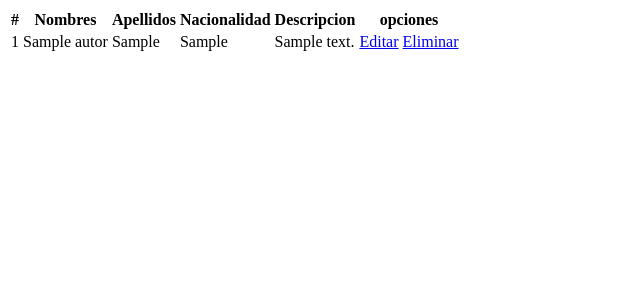
After one commit to AlexEspinosa98/curso_django, a Django app: page /libro/listar_autor/ in a window 1280 px wide. The commit adds this page. Shown: the top 300 px of the page, without its empty margins (0-640 px from the left). Run offline with Django 4.2, Linux system fonts and the light colour scheme; tables that the repository leaves empty hold one stand-in row (values such as "Sample post").

Commit message:
Eliminación logica y total

```diff
--- a/biblioteca/libros/models.py
+++ b/biblioteca/libros/models.py
@@ -8,6 +8,7 @@ class Autor(models.Model):
     apellidos= models.CharField(max_length=200, blank=False, null= False)
     nacionalidad = models.CharField(max_length=100, blank=False, null =False)
     descripcion = models.TextField(blank=False, null = False)
+    estado=models.BooleanField("Estado", default= True)
     fecha_creacion = models.DateTimeField('Fecha de creacion', auto_now= True, auto_now_add= False)
 
     class Meta:
--- a/biblioteca/libros/urls.py
+++ b/biblioteca/libros/urls.py
@@ -1,8 +1,13 @@
-from django.urls import path
-from .views import Home,crearAutor
+from django.urls import path,re_path
+from .views import Home,crearAutor,listarAutor,editarAutor,eliminarAutor
 
 urlpatterns = [
     path('',Home,name='index'),
     #path('crear_autor/',crearautor, name='crear_autor')
-    path('crear_autor/', crearAutor,name='crear_autor')
+    path('crear_autor/', crearAutor,name='crear_autor'),
+    path('listar_autor/',listarAutor,name='listar_autor'),
+    path('editar_autor/<int:id>',editarAutor, name = 'editar_autor'),
+    path('eliminar_autor/<int:id>',eliminarAutor, name = 'eliminar_autor'),
+    #re_path
+
 ]
--- a/biblioteca/libros/views.py
+++ b/biblioteca/libros/views.py
@@ -1,5 +1,7 @@
 from django.shortcuts import render,redirect
 from .forms import AutorForm
+from .models import Autor
+from django.core.exceptions import ObjectDoesNotExist
 
 # Create your views here.
 def Home(request):
@@ -14,3 +16,36 @@ def crearAutor(request):
     else:
         autor_form= AutorForm()
     return render(request,'libros/crear_autor.html',{'autor_form':autor_form})
+
+def listarAutor(request):
+    autores=Autor.objects.filter(estado=True)
+    return render(request,'libros/listar_autor.html',{'autores':autores})
+
+def editarAutor(request,id):
+    autor_form=None
+    error=None
+    try:
+        autor=Autor.objects.get(id = id)
+        if request.method=='GET':
+            autor_form=AutorForm(instance=autor)
+        else:
+            autor_form=AutorForm(request.POST,instance=autor)
+            if autor_form.is_valid():
+                autor_form.save()
+            return redirect('libro:listar_autor')
+
+    except ObjectDoesNotExist as e:
+        error = e
+
+    return render(request,'libros/crear_autor.html',{'autor_form':autor_form, 'error':error})
+
+def eliminarAutor(request,id):
+    autor=Autor.objects.get(id=id)
+    if request.method== 'POST':
+
+        #autor.delete() eliminación base de datos
+        # Eliminación logica
+        autor.estado=False
+        autor.save()
+        return redirect('libro:listar_autor')
+    return render(request,'libros/eliminar_autor.html',{'autor':autor})
--- /dev/null
+++ b/biblioteca/templates/libros/listar_autor.html
@@ -0,0 +1,39 @@
+{% extends 'index.html' %}
+
+{% block titulo %}
+Listado de autores
+{% endblock titulo%}
+{% block body %}
+
+    {% if autores %}
+        <table>
+            <thead>
+                <tr>
+                    <th>#</th>
+                    <th>Nombres</th>
+                    <th>Apellidos</th>
+                    <th>Nacionalidad</th>
+                    <th>Descripcion</th>
+                    <th>opciones </th>
+                </tr>
+            </thead>
+            <tbody>
+             {% for autor in autores %}
+             <tr>
+                <td>{{autor.id}}</td>
+                <td>{{autor.nombre}}</td>
+                <td>{{autor.apellidos}}</td>
+                <td>{{autor.nacionalidad}}</td>
+                <td>{{autor.descripcion}}</td>
+                <td>
+                    <a href="{% url 'libro:editar_autor' autor.id %}">Editar</a>
+                    <a href="{% url 'libro:eliminar_autor' autor.id %}"> Eliminar </a>
+                     </td>
+             </tr>
+             {% endfor %}
+            </tbody>
+        </table>
+    {% else %}
+        <h1> No existen autores registrados </h1>
+    {% endif %}
+{% endblock body %}
```
Also changed, not shown: biblioteca/templates/libros/crear_autor.html (+8 -3 lines), biblioteca/templates/libros/eliminar_autor.html (added, +13 -0 lines), biblioteca/libros/migrations/0004_autor_estado.py (added).
